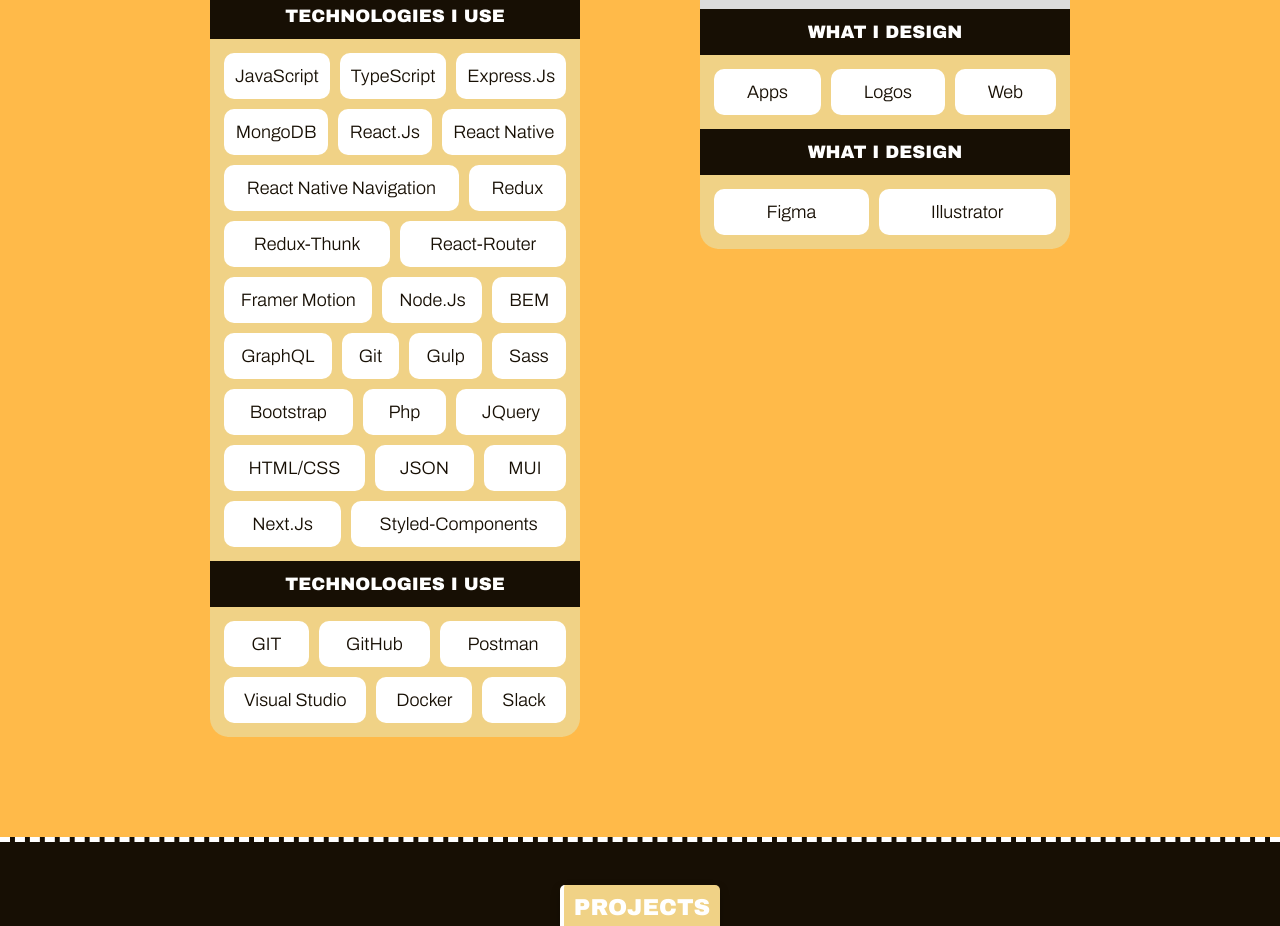
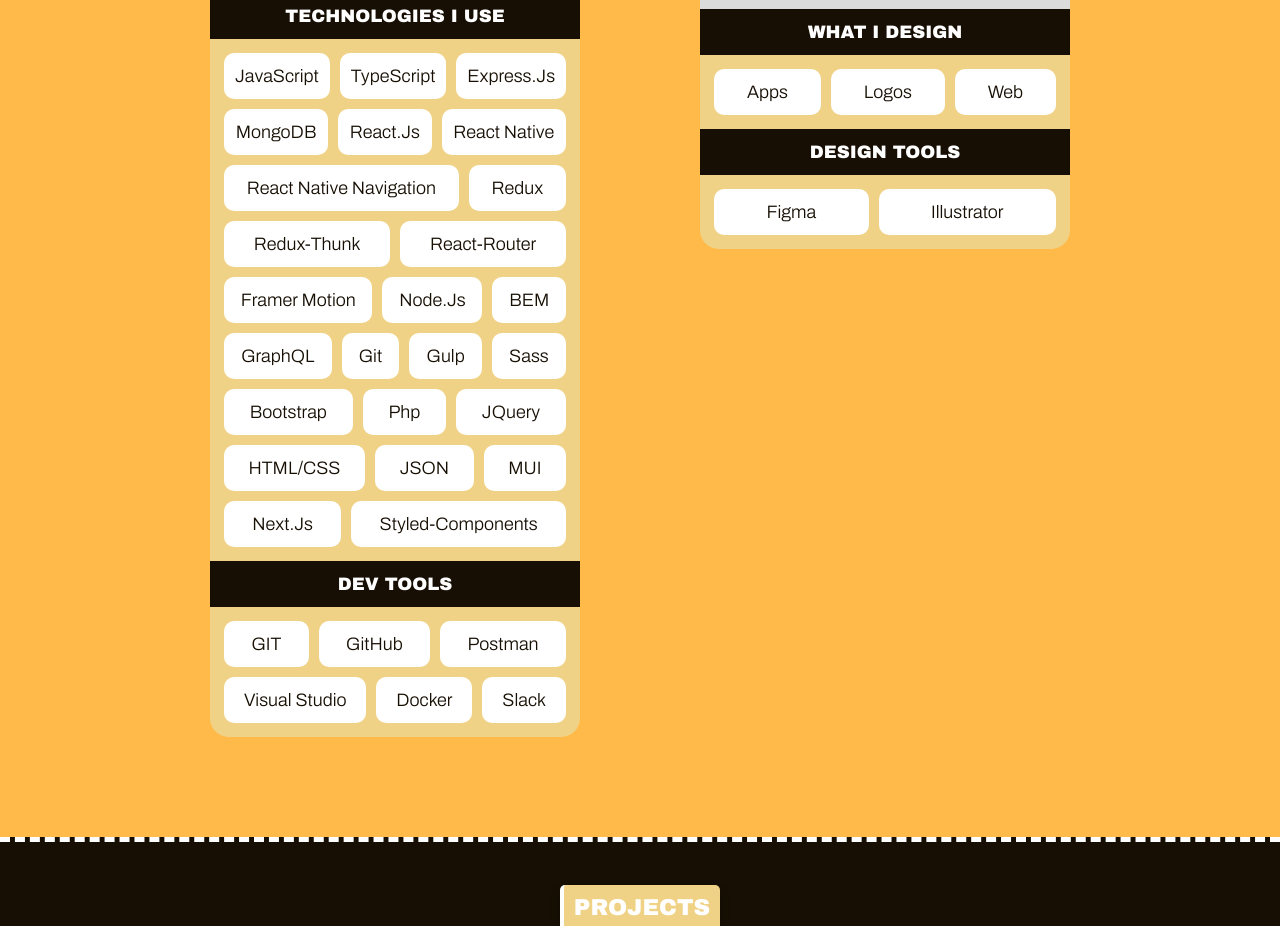
Before and after one commit to mr-nazarii/myweb, a Next.js app: page / in a window 1280 px wide. Shown: the part 1780-2706 px from the top of the page. Built offline with nearby package versions, Linux system fonts and the light colour scheme.

Commit message:
fix stack design

```diff
--- a/components/Stack/OneTable.tsx
+++ b/components/Stack/OneTable.tsx
@@ -31,7 +31,7 @@
             <li key={el}>{el}</li>
           ))}
         </ul>
-        <h5 className={styles.skill__section}>{props.data[0].sectionName1}</h5>
+        <h5 className={styles.skill__section}>{props.data[0].sectionName2}</h5>
         <ul className={styles.skill__listItemWrapper}>
           {props.data[0].tools.map((el: string) => (
             <li key={el}>{el}</li>
```
